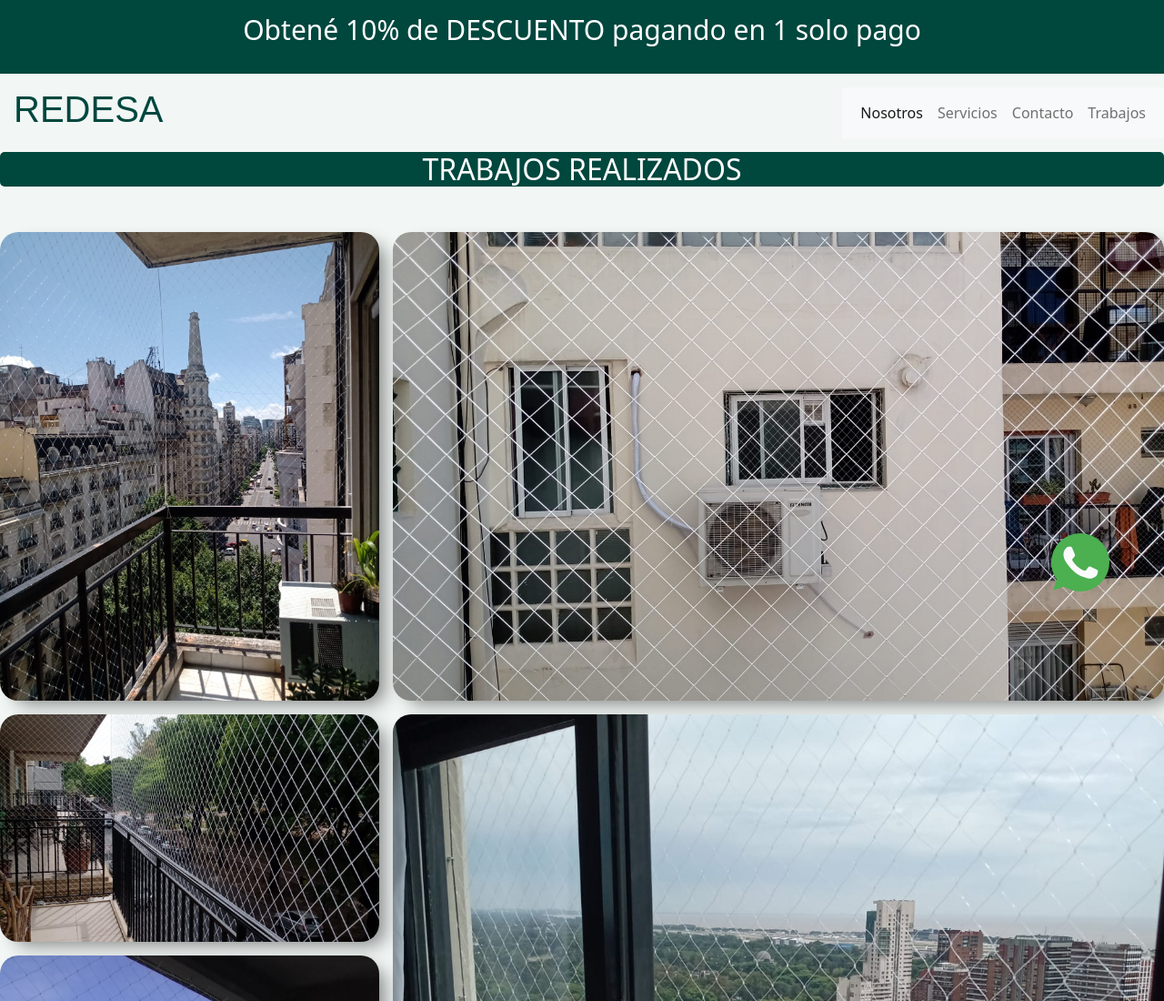
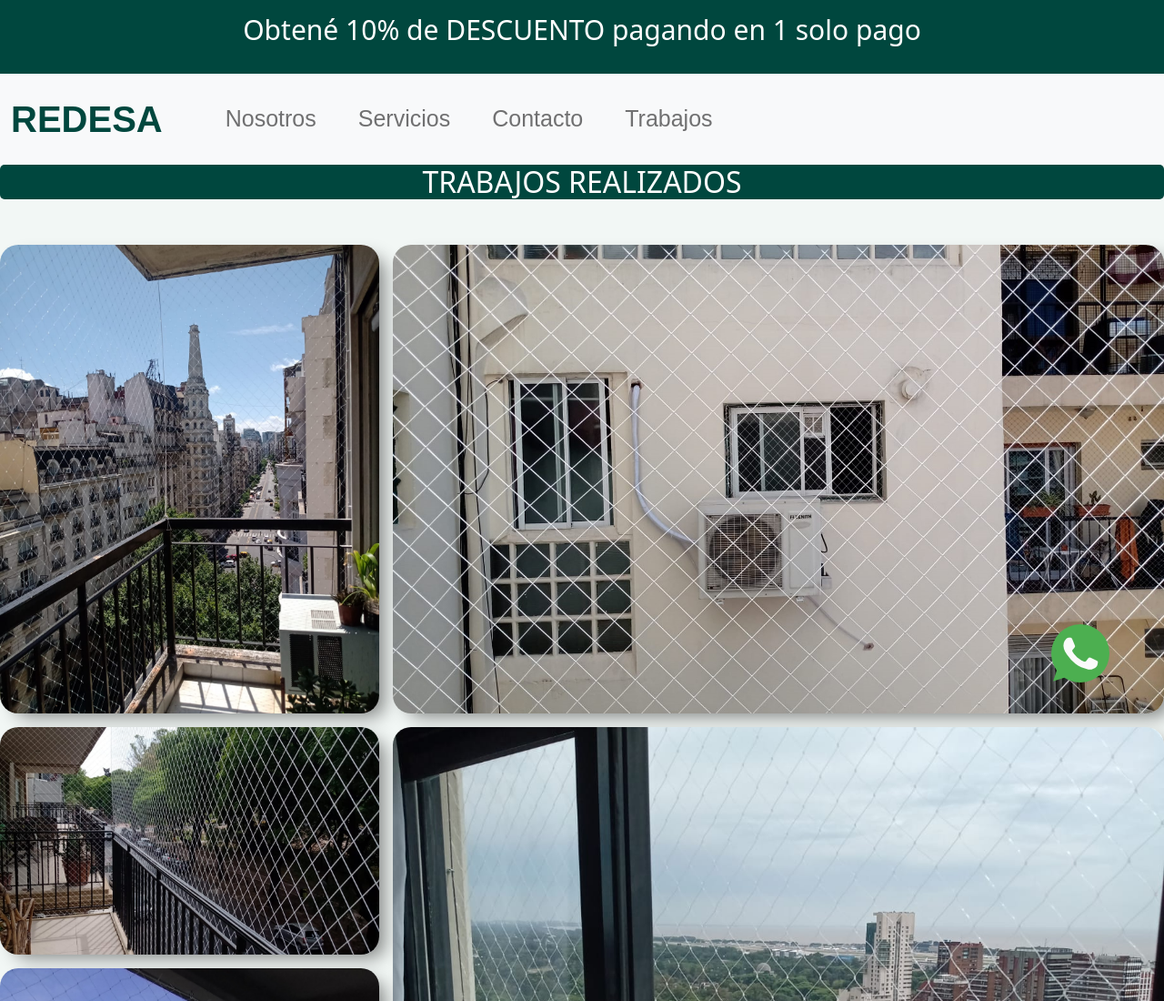
Before and after one commit to Theavilafelix/coderDW, a plain HTML site: page pages/Trabajos.html in a window 1280 px wide. Shown: the top 1100 px of the page at 91% size. Drawn offline with nearby package versions, Linux system fonts and the light colour scheme; files whose address does not match are found by name.

Commit message:
tercer commit

```diff
--- a/css/style.css
+++ b/css/style.css
@@ -34,12 +34,12 @@ body{
 
 /*------HEADER--------*/
 
-header {
+ /* header {
     background-color: #f2f7f5;
     display: flex;
     justify-content: space-between;
     align-items: center;
-}
+}*/
 
 
 header h1{
@@ -55,10 +55,12 @@ header h1 a {
     color: #00473e;
 }
 
+/*
 header nav ul{
     display: flex;
     margin: 15px;
-}
+}*/
+
 header nav ul li {
     text-decoration: none;
     color: #00473e;
@@ -67,7 +69,13 @@ header nav ul li {
     font-family: 'Alumni Sans Collegiate One', sans-serif;
 }
 
-
+.logo{
+    font-style: normal;
+    font-family: 'Alumni Sans Collegiate One', sans-serif;
+    font-weight: 600;
+    font-size: 40px;
+    color: #00473e !important;
+}
 
 
 /*-------MAINE--------*/
@@ -195,7 +203,7 @@ header nav ul li {
 .fixed{
     position: fixed;
     right:60px ;
-    bottom: 150px;
+    bottom: 50px;
 }
 
 
@@ -450,4 +458,6 @@ border-radius: 20px;
         grid-column: span 1;
         grid-row: span 1;
     }
+    .fixed{
     }
+    }
--- a/pages/Trabajos.html
+++ b/pages/Trabajos.html
@@ -20,21 +20,30 @@
 
     <header>
 
-        <h1><a href="../index.html">REDESA</a></h1>
-
-
         <nav class="navbar navbar-expand-lg navbar-light bg-light">
             <div class="container-fluid">
+                <a class="navbar-brand logo" href="../index.html">REDESA</a>
               <button class="navbar-toggler" type="button" data-bs-toggle="collapse" data-bs-target="#navbarNavAltMarkup" aria-controls="navbarNavAltMarkup" aria-expanded="false" aria-label="Toggle navigation">
                 <span class="navbar-toggler-icon"></span>
               </button>
               <div class="collapse navbar-collapse" id="navbarNavAltMarkup">
-                <div class="navbar-nav">
-                  <a class="nav-link active" aria-current="page" href="./Nosotros.html">Nosotros</a>
-                  <a class="nav-link" href="./Servicios.html">Servicios</a>
-                  <a class="nav-link" href="./Contacto.html">Contacto</a>
-                  <a class="nav-link" href="./Trabajos.html">Trabajos</a>
-                </div>
+                <ul class="navbar-nav">
+                    <li class="nav-item"
+                        <a class="nav-link active" aria-current="page" href="#"></a>
+                    </li>
+                    <li class="nav-item">
+                        <a class="nav-link" href="./Nosotros.html">Nosotros</a>
+                    </li>
+                    <li class="nav-item">
+                        <a class="nav-link" href="./Servicios.html">Servicios</a>
+                    </li>
+                    <li class="nav-item">
+                        <a class="nav-link" href="./Contacto.html">Contacto</a>
+                    </li>
+                    <li class="nav-item">
+                        <a class="nav-link" href="./Trabajos.html">Trabajos</a>
+                    </li>
+                </ul>
               </div>
             </div>
           </nav>
```
Also changed, not shown: index.html (+18 -10 lines), pages/Contacto.html (+18 -9 lines), pages/Nosotros.html (+16 -4 lines), pages/Servicios.html (+18 -7 lines).
